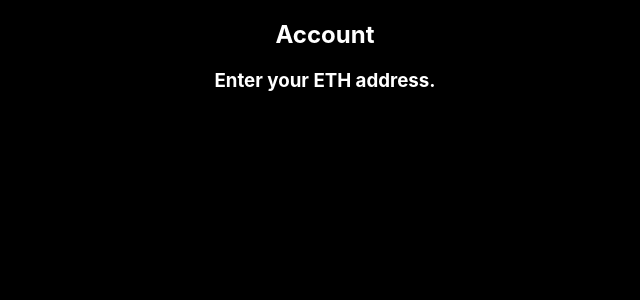
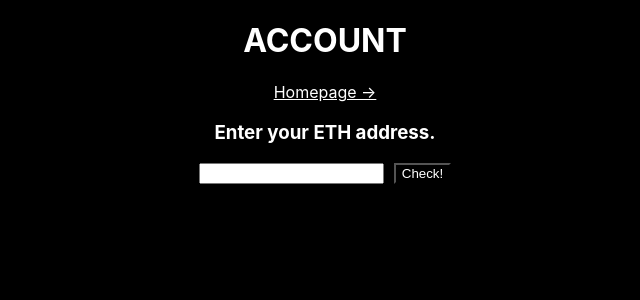
Before and after one commit to talgoa/neo-tokyo-market, a React (Create React App) app: page /account in a window 1280 px wide. Shown: the top 300 px of the page, without its empty margins (315-955 px from the left). Built offline with nearby package versions, Linux system fonts and the light colour scheme; what react-moralis would draw is missing.

Commit message:
Added account checking

```diff
--- a/cloud/nfts.js
+++ b/cloud/nfts.js
@@ -27,6 +27,7 @@ async function getIdentities(ethAddress) {
 
   const query = new Moralis.Query("Identity");
   query.containedIn("identityId", ids);
+  query.ascending("rarity");
   return await query.find();
 }
 
@@ -39,6 +40,7 @@ async function getVaults(ethAddress) {
 
   const query = new Moralis.Query("Vault");
   query.containedIn("vaultId", ids);
+  query.ascending("rarity");
   return await query.find();
 }
 
@@ -51,6 +53,7 @@ async function getItemCaches(ethAddress) {
 
   const query = new Moralis.Query("ItemCache");
   query.containedIn("itemCacheId", ids);
+  query.ascending("rarity");
   return await query.find();
 }
 
--- a/src/pages/Account.js
+++ b/src/pages/Account.js
@@ -1,6 +1,9 @@
 import { useMoralisCloudFunction } from "react-moralis";
 import { Route, Switch, useParams, useRouteMatch } from "react-router";
+import { useState } from "react";
 import styled from "styled-components";
+import { Link } from "react-router-dom";
+import PageHeader from "../components/PageHeader";
 
 const Container = styled.div`
   margin: 20px;
@@ -17,18 +20,35 @@ const AverageRarity = styled.span`
   font-weight: bold;
 `;
 
+const CheckButton = styled.button`
+  background-color: black;
+  color: white;
+  margin-left: 10px;
+`;
+
 export default function Account() {
   let match = useRouteMatch();
+  const [ethAddress, setEthAddress] = useState("");
 
   return (
     <div>
-      <h2>Account</h2>
+      <PageHeader title="ACCOUNT"/>
       <Switch>
         <Route path={`${match.path}/:ethAddress`}>
           <SpecificAccount />
         </Route>
         <Route path={match.path}>
           <h3>Enter your ETH address.</h3>
+          <input
+            value={ethAddress}
+            label="Enter your name"
+            onChange={(e) => {
+              setEthAddress(e.target.value);
+            }}
+          />
+          <Link to={`${match.url}/${ethAddress}`} >
+            <CheckButton type="button">Check!</CheckButton>
+          </Link>
         </Route>
       </Switch>
     </div>
@@ -47,18 +67,20 @@ function SpecificAccount() {
     ethAddress: ethAddress,
   });
 
-  if (vaults !== null) {
-    console.log("did get vaults!!");
-  }
-
   const identitiesComponent =
     identities === null ? (
       <div>
         <Title>Identities...</Title>
       </div>
+    ) : identities[0] === undefined ? (
+      <div>
+        <Title>Identities: not found</Title>
+      </div>
     ) : (
       <div>
-        <Title>Identities</Title>{" "}
+        <Title>
+          Identities ID <Rarity>Rarity</Rarity>
+        </Title>{" "}
         {identities.map((identity) => (
           <div>
             {identity.attributes.identityId}{" "}
@@ -73,9 +95,15 @@ function SpecificAccount() {
       <div>
         <Title>Vaults...</Title>
       </div>
+    ) : vaults[0] === undefined ? (
+      <div>
+        <Title>Vaults: not found</Title>
+      </div>
     ) : (
       <div>
-        <Title>Vaults</Title>{" "}
+        <Title>
+          Vaults ID <Rarity>Rarity</Rarity>
+        </Title>{" "}
         {vaults.map((vault) => (
           <div>
             {vault.attributes.vaultId}{" "}
@@ -90,9 +118,15 @@ function SpecificAccount() {
       <div>
         <Title>Item Caches...</Title>
       </div>
+    ) : itemCaches[0] === undefined ? (
+      <div>
+        <Title>Item Caches: not found</Title>
+      </div>
     ) : (
       <div>
-        <Title>Item Caches</Title>{" "}
+        <Title>
+          Item Caches ID <Rarity>Rarity</Rarity>
+        </Title>{" "}
         {itemCaches.map((itemCache) => (
           <div>
             {itemCache.attributes.itemCacheId}{" "}
@@ -107,9 +141,17 @@ function SpecificAccount() {
       <div>
         <Title>Average...</Title>
       </div>
+    ) : identities[0] === undefined ||
+      vaults[0] === undefined ||
+      itemCaches[0] === undefined ? (
+      <div>
+        <Title>Average: not one of each.</Title>
+      </div>
     ) : (
       <div>
-        <Title>Average</Title>
+        <Title>
+          Average <Rarity>Rarity</Rarity>
+        </Title>
         <AverageRarity>
           {(identities[0].attributes.rarity +
             vaults[0].attributes.rarity +
```
